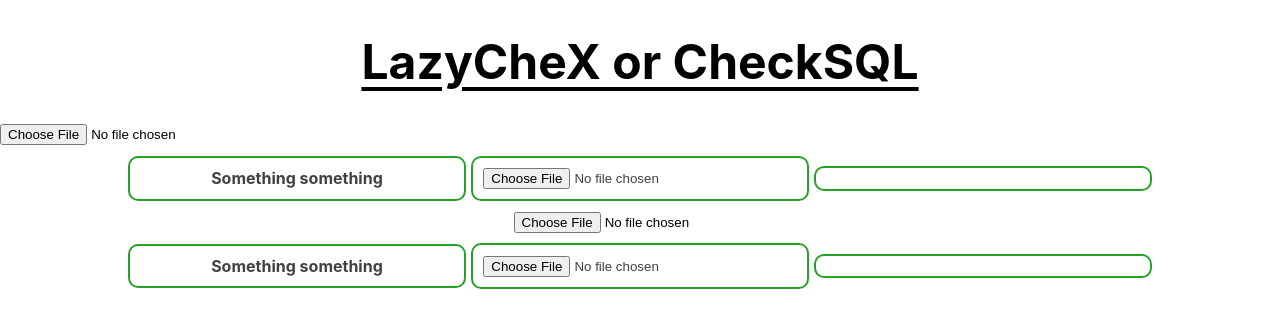
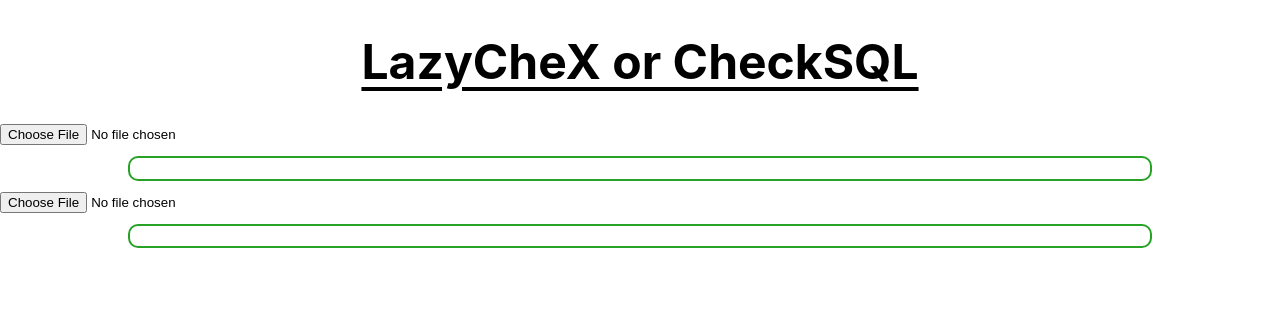
Before and after one commit to AshnahKhalidKhan/CheckSQL, a React (Create React App) app in the folder lazychex/: page / in a window 1280 px wide. Shown: the top 328 px of the page. Built offline with nearby package versions, Linux system fonts and the light colour scheme.

Commit message:
Something be happening

```diff
--- a/lazychex/src/App.js
+++ b/lazychex/src/App.js
@@ -18,10 +18,9 @@ function App() {
       </div>
         <FileInput onFileSelect={handleFileSelect} />
         <QueryBox fileContent={fileContent} />
+        <FileInput onFileSelect={handleFileSelect} />
+        <QueryBox fileContent={fileContent} />
         <div style = {{width: '100%', textAlign: 'center', margin: 'auto'}}>
-          <FileInput onFileSelect={handleFileSelect} />
-          <QueryBox fileContent={fileContent} />
-
         {/* <label for = 'AnswerFileInput'></label>
         <input id = 'AnswerFileInput' type = 'file' placeholder = 'Answer file goes here' style = {{textAlign: 'center', margin: 'auto'}}></input>
         <label for = 'AnswerFileInput'>Heyyyyyy</label>
--- a/lazychex/src/Components/QueryBox/QueryBox.js
+++ b/lazychex/src/Components/QueryBox/QueryBox.js
@@ -4,8 +4,8 @@ import React from 'react';
 function QueryBox(props) {
     return (
         <div className = 'QueryBox'>
-            <h1>Something something</h1>
-            <input id = 'AnswerFileInput' type = 'file'></input>
+            {/* <h1>Something something</h1> */}
+            {/* <input id = 'AnswerFileInput' type = 'file'></input> */}
             <h1 >{props.fileContent}</h1>
         </div>
     );
```
